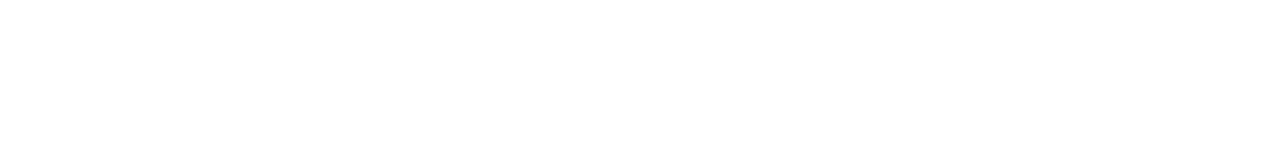
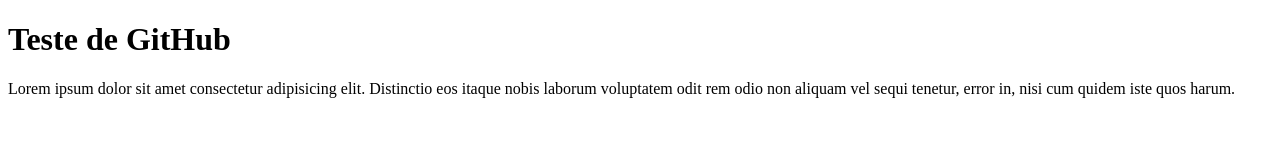
Before and after one commit to PauloAndre05/codigo, a plain HTML site: page index.html in a window 1280 px wide. Drawn offline with Linux system fonts and the light colour scheme.

Commit message:
Adicionado um título e parágrafo

```diff
--- a/index.html
+++ b/index.html
@@ -7,6 +7,7 @@
     <title>Document</title>
 </head>
 <body>
-
+    <h1>Teste de GitHub</h1>
+    <p>Lorem ipsum dolor sit amet consectetur adipisicing elit. Distinctio eos itaque nobis laborum voluptatem odit rem odio non aliquam vel sequi tenetur, error in, nisi cum quidem iste quos harum.</p>
 </body>
 </html>
```
